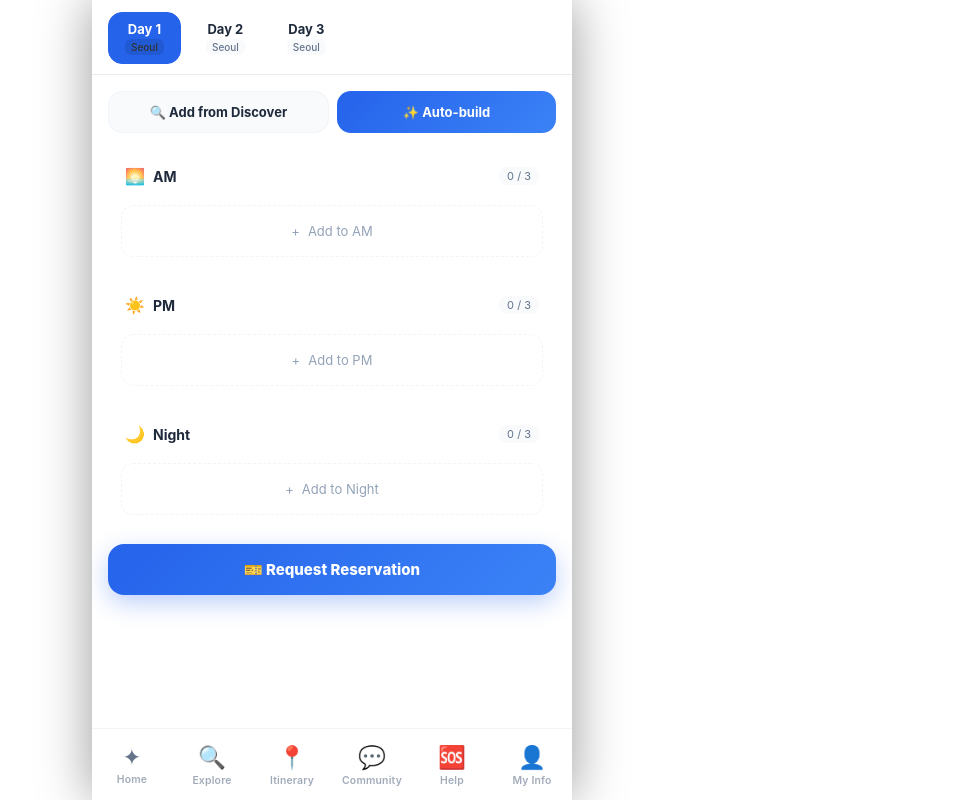
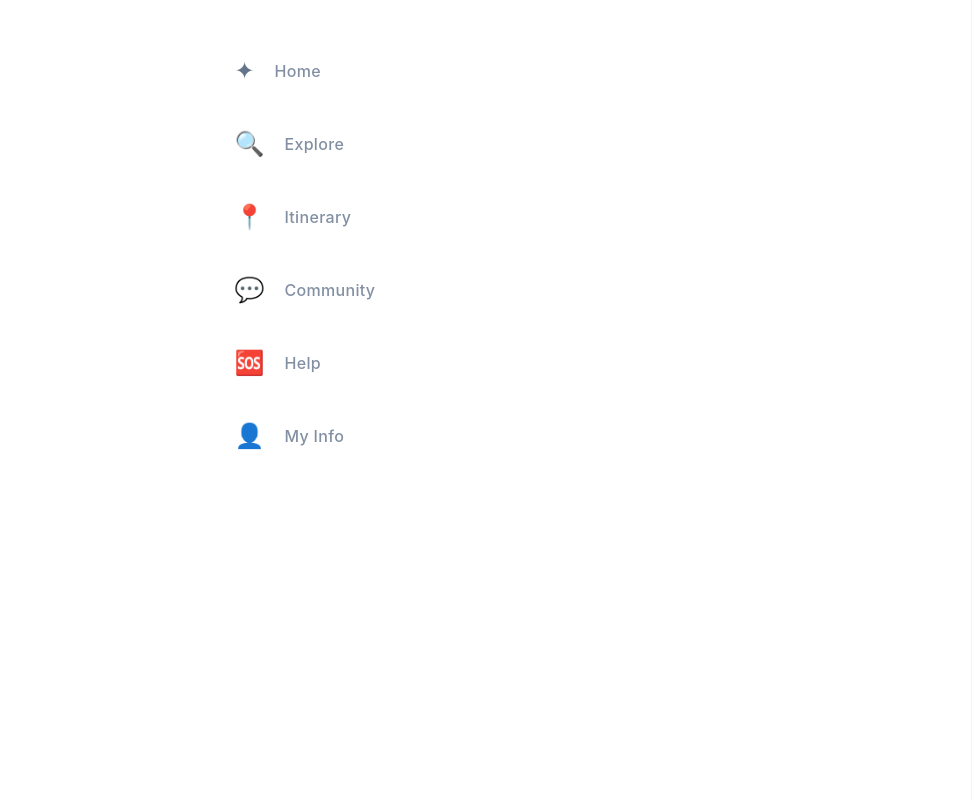
Before and after one commit to HarA-KumA/K-trip, a Next.js app: page /planner in a window 1280 px wide. Shown: the whole page, without its empty margins (308-1280 px from the left). Built offline with nearby package versions, Linux system fonts and the light colour scheme.

Commit message:
style: responsive redesign

```diff
--- a/src/app/admin/users/page.tsx
+++ b/src/app/admin/users/page.tsx
@@ -203,6 +203,7 @@ function AdminUsersContent() {
                             🛡️ 관리자 &nbsp;
                             <span style={{ background: '#ede9fe', color: '#7c3aed', padding: '1px 8px', borderRadius: 999, fontSize: '0.7rem' }}>{adminList.length}명</span>
                         </div>
+                        <div className={styles.cardList}>
                             {adminList.map((profile, idx) => (
                                 <div key={profile.id} className={styles.card} style={{
                                     borderLeft: '4px solid #7c3aed',
@@ -233,6 +234,7 @@ function AdminUsersContent() {
                                     </button>
                                 </div>
                             ))}
+                        </div>
                     </>
                 )}
 
@@ -247,6 +249,7 @@ function AdminUsersContent() {
                             🤝 협력업체 &nbsp;
                             <span style={{ background: '#fef3c7', color: '#92400e', padding: '1px 8px', borderRadius: 999, fontSize: '0.7rem' }}>{partnerList.length}명</span>
                         </div>
+                        <div className={styles.cardList}>
                             {partnerList.map((profile, idx) => (
                                 <div key={profile.id} className={styles.card} style={{
                                     borderLeft: '4px solid #f59e0b',
@@ -269,6 +272,7 @@ function AdminUsersContent() {
                                     }}>🤝 협력업체</span>
                                 </div>
                             ))}
+                        </div>
                     </>
                 )}
 
@@ -283,6 +287,7 @@ function AdminUsersContent() {
                             👤 일반 사용자 &nbsp;
                             <span style={{ background: 'var(--gray-100)', color: 'var(--gray-500)', padding: '1px 8px', borderRadius: 999, fontSize: '0.7rem' }}>{normalList.length}명</span>
                         </div>
+                        <div className={styles.cardList}>
                             {normalList.map((profile, idx) => (
                                 <div key={profile.id} className={styles.card}>
                                     <div className={styles.avatar} style={{ background: `hsl(${(idx * 53) % 360}, 60%, 58%)` }}>
@@ -303,6 +308,7 @@ function AdminUsersContent() {
                                     </button>
                                 </div>
                             ))}
+                        </div>
                     </>
                 )}
             </div>
--- a/src/app/community/community.module.css
+++ b/src/app/community/community.module.css
@@ -4,6 +4,8 @@
     color: var(--foreground);
     padding: 0 16px 40px;
     position: relative;
+    overflow-x: hidden;
+    max-width: 100vw;
 }
 
 .header {
@@ -84,19 +86,21 @@
 .tab {
     flex-shrink: 0;
     min-width: max-content;
-    padding: 6px 14px;
-    /* More compact tabs */
-    border-radius: 16px;
+    padding: 10px 16px;
+    /* Enhanced touch target */
+    border-radius: 20px;
     background: var(--gray-100);
     border: 1px solid var(--gray-200);
     color: var(--gray-500);
-    font-size: 12px;
-    /* Smaller font */
+    font-size: 13px;
     font-weight: 700;
     cursor: pointer;
     white-space: nowrap;
     line-height: 1.2;
     transition: all 0.2s cubic-bezier(0.16, 1, 0.3, 1);
+    min-height: 44px;
+    display: flex;
+    align-items: center;
 }
 
 .tab.activeTab {
@@ -106,11 +110,22 @@
 }
 
 .feed {
-    display: flex;
-    flex-direction: column;
-    gap: 12px;
-    /* Tighter gap between cards */
+    display: grid;
+    grid-template-columns: 1fr;
+    gap: 16px;
     margin-top: 16px;
+}
+
+@media (min-width: 768px) {
+    .feed {
+        grid-template-columns: repeat(2, 1fr);
+    }
+}
+
+@media (min-width: 1024px) {
+    .feed {
+        grid-template-columns: repeat(3, 1fr);
+    }
 }
 
 .card {
@@ -266,6 +281,20 @@
     animation: slideUp 0.3s cubic-bezier(0.16, 1, 0.3, 1);
 }
 
+@media (min-width: 768px) {
+    .modalOverlay {
+        align-items: center;
+        justify-content: center;
+    }
+
+    .modalSheet {
+        max-width: 500px;
+        border-radius: 24px;
+        padding-bottom: 24px;
+        animation: fadeIn 0.2s;
+    }
+}
+
 @keyframes fadeIn {
     from {
         opacity: 0
@@ -295,7 +324,11 @@
     font-weight: 600;
     cursor: pointer;
     margin-left: auto;
-    padding: 4px 8px;
+    padding: 8px 12px;
+    min-height: 44px;
+    min-width: 44px;
+    display: flex;
+    align-items: center;
     border-radius: 6px;
     transition: background 0.15s;
 }
@@ -365,6 +398,8 @@
     border-radius: 8px;
     font-weight: 600;
     cursor: pointer;
+    min-height: 44px;
+    min-width: 60px;
 }
 
 .commentSubmit:disabled {
@@ -417,6 +452,7 @@
     border-radius: 12px;
     font-size: 15px;
     outline: none;
+    min-height: 48px;
 }
 
 .formSelect option {
@@ -426,7 +462,7 @@
 
 .formTextarea {
     resize: none;
-    height: 100px;
+    height: 120px;
     font-family: inherit;
 }
 
--- a/src/app/components/BottomNav.module.css
+++ b/src/app/components/BottomNav.module.css
@@ -61,3 +61,82 @@
     border-radius: 2px;
     box-shadow: 0 0 8px var(--primary);
 }
+
+@media (min-width: 768px) {
+    .navBar {
+        position: fixed;
+        top: 0;
+        left: 0;
+        width: 80px;
+        /* Tablet collapsed width */
+        height: 100vh;
+        height: 100dvh;
+        flex-direction: column;
+        justify-content: flex-start;
+        padding-top: 40px;
+        border-top: none;
+        border-right: 1px solid var(--gray-200);
+        gap: 12px;
+        transition: width 0.3s cubic-bezier(0.4, 0, 0.2, 1), box-shadow 0.3s;
+        overflow-x: hidden;
+        z-index: 1000;
+        background: var(--background);
+    }
+
+    .navBar:hover {
+        width: var(--nav-width-desktop);
+        box-shadow: 10px 0 30px rgba(0, 0, 0, 0.05);
+        /* Fly-out illusion on hover */
+    }
+
+    .navItem {
+        width: var(--nav-width-desktop);
+        /* Ensure child doesn't squish when wrapper shrinks */
+        flex-direction: row;
+        justify-content: flex-start;
+        padding: 16px 28px;
+        /* 28px centers a 24px icon perfectly in 80px */
+        gap: 20px;
+    }
+
+    .navItem.active {
+        transform: translateX(8px);
+    }
+
+    .navLabel {
+        font-size: 1rem;
+        font-weight: 500;
+        opacity: 0.8;
+    }
+
+    .navItem.active .navLabel {
+        font-weight: 700;
+    }
+
+    .navIcon {
+        font-size: 1.5rem;
+    }
+
+    .indicator {
+        top: 50%;
+        left: 0;
+        transform: translateY(-50%);
+        width: 4px;
+        height: 24px;
+    }
+
+    .navItem.active .indicator {
+        transform: translateY(-50%);
+    }
+}
+
+@media (min-width: 1024px) {
+    .navBar {
+        width: var(--nav-width-desktop);
+    }
+
+    .navBar:hover {
+        box-shadow: none;
+        /* No shadow needed on PC since it is always expanded */
+    }
+}
--- a/src/app/globals.css
+++ b/src/app/globals.css
@@ -43,9 +43,9 @@
 
   /* Layout Constants */
   --nav-height: 72px;
+  --nav-width-desktop: 250px;
   --safe-area-bottom: env(safe-area-inset-bottom, 12px);
   --total-nav-height: 72px;
-  /* BottomNav.module.css calculates this */
 }
 
 * {
@@ -84,20 +84,25 @@ button {
   background: none;
 }
 
-/* Mobile Wrapper */
-.mobile-wrapper {
-  max-width: 480px;
-  margin: 0 auto;
-  /* 100dvh = dynamic viewport height (주소창 제외한 실제 높이) */
+/* App Wrapper (Responsive layout container) */
+.app-wrapper {
+  width: 100%;
   height: 100vh;
   height: 100dvh;
-  min-height: -webkit-fill-available;
   display: flex;
   flex-direction: column;
   position: relative;
   background-color: var(--background);
-  box-shadow: 0 0 50px rgba(0, 0, 0, 0.4);
   overflow: hidden;
+}
+
+@media (min-width: 768px) {
+  .app-wrapper {
+    flex-direction: row;
+    /* Sidebar on left, content on right */
+    padding-left: 80px;
+    /* Tablet collapsed drawer width */
+  }
 }
 
 .scroll-container {
@@ -304,18 +309,58 @@ button {
   animation: slideInUp 0.5s cubic-bezier(0.16, 1, 0.3, 1) forwards;
 }
 
-/* Mobile Specific Optimizations */
-@media (max-width: 480px) {
+/* Responsive Breakpoints & Overrides */
+/* Mobile First is default, Tablet begins at 768px, PC begins at 1024px */
 
-  input,
-  select,
-  textarea {
-    font-size: 16px !important;
-    /* Prevent iOS zoom */
+@media (min-width: 768px) {
+  .glass-panel {
+    border-radius: var(--radius-lg);
   }
 
-  .glass-panel {
-    border-radius: var(--radius-md);
+  /* Typography scale up for tablet/PC */
+  .text-xs {
+    font-size: 0.8rem;
+  }
+
+  .text-sm {
+    font-size: 0.95rem;
+  }
+
+  .text-md {
+    font-size: 1.1rem;
+  }
+
+  .text-lg {
+    font-size: 1.25rem;
+  }
+
+  .text-xl {
+    font-size: 1.75rem;
+  }
+
+  .text-2xl {
+    font-size: 2rem;
+  }
+
+  /* Common UI Elements: responsive grid adjustments */
+  .responsive-grid {
+    display: grid;
+    grid-template-columns: repeat(2, 1fr);
+    gap: var(--spacing-md);
+  }
+}
+
+@media (min-width: 1024px) {
+  .responsive-grid {
+    grid-template-columns: repeat(3, 1fr);
+    gap: var(--spacing-lg);
+  }
+
+  .app-wrapper {
+    padding-left: var(--nav-width-desktop);
+    max-width: 1440px;
+    margin: 0 auto;
+    box-shadow: 0 0 50px rgba(0, 0, 0, 0.1);
   }
 }
 
--- a/src/app/layout.tsx
+++ b/src/app/layout.tsx
@@ -41,7 +41,7 @@ export default function RootLayout({
       <body className={`${geistSans.variable} ${geistMono.variable} antialiased`} suppressHydrationWarning>
         <TripProvider>
           <LanguageInitializer />
-          <div className="mobile-wrapper">
+          <div className="app-wrapper">
             <main className="scroll-container">
               {children}
             </main>
--- a/src/app/navigation/navigation.module.css
+++ b/src/app/navigation/navigation.module.css
@@ -33,6 +33,31 @@
     z-index: 10;
     box-shadow: 0 -10px 40px rgba(0, 0, 0, 0.5);
     overflow-y: auto;
+}
+
+@media (min-width: 768px) {
+    .container {
+        display: flex;
+        flex-direction: row;
+        padding: 0;
+    }
+
+    .mapContainer {
+        position: relative;
+        width: 60%;
+        height: 100vh;
+        height: 100dvh;
+        top: 0;
+    }
+
+    .routePanel {
+        position: relative;
+        width: 40%;
+        height: 100vh;
+        height: 100dvh;
+        border-radius: 0;
+        box-shadow: -10px 0 40px rgba(0, 0, 0, 0.1);
+    }
 }
 
 .title {
--- a/src/lib/supabaseClient.ts
+++ b/src/lib/supabaseClient.ts
@@ -1,7 +1,7 @@
 import { createClient } from '@supabase/supabase-js'
 
-const supabaseUrl = process.env.NEXT_PUBLIC_SUPABASE_URL || ''
-const supabaseAnonKey = process.env.NEXT_PUBLIC_SUPABASE_ANON_KEY || ''
+const supabaseUrl = process.env.NEXT_PUBLIC_SUPABASE_URL || 'https://placeholder.supabase.co'
+const supabaseAnonKey = process.env.NEXT_PUBLIC_SUPABASE_ANON_KEY || 'placeholder_anon_key'
 
 if (!supabaseUrl || !supabaseAnonKey) {
   console.warn('Supabase URL or Anon Key is missing. Please check your .env.local file.')
```
Also changed, not shown: src/app/admin/admin.module.css (+36 -3 lines), src/app/admin/partners/admin-partners.module.css (+37 -1 lines), src/app/explore/explore.module.css (+15 -0 lines), src/app/home.module.css (+60 -10 lines), build_out2.txt, 1 other file (tests, documents, lock files or other folders). Lines whose indentation alone changed are shown as unchanged.
